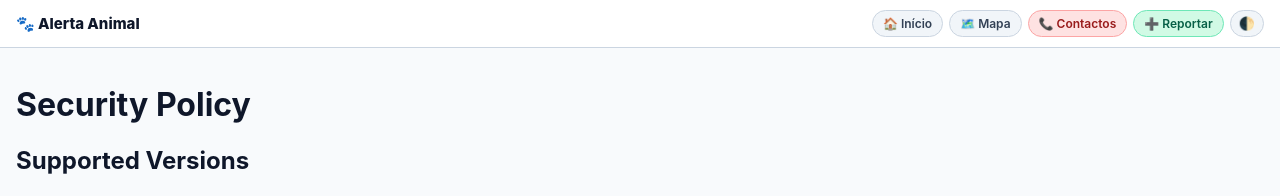
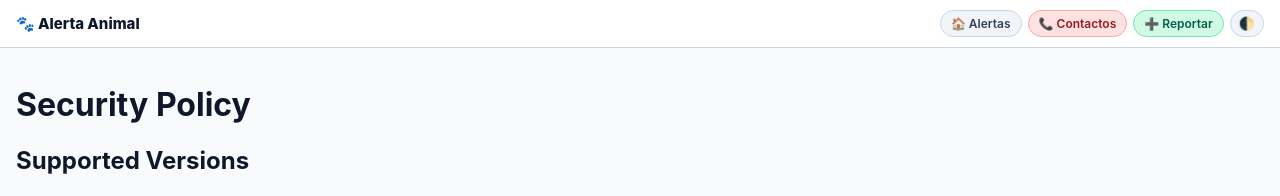
Before and after one commit to ajudaanimal/alerta, a Jekyll site: the page built from SECURITY.md, in a window 1280 px wide. Shown: the top 196 px of the page. Built offline with Jekyll 4.4.1, drawn with Linux system fonts in a browser that asks for light colours; our own code applies the rules of GitHub Pages for plain Markdown files.

Commit message:
Update default.html

```diff
--- a/_layouts/default.html
+++ b/_layouts/default.html
@@ -204,8 +204,7 @@
 
         <div class="header-right-group">
             <nav class="fs-nav-links" aria-label="Navegação Principal">
-                <a href="{{ '/' | relative_url }}" class="fs-pill">🏠 Início</a>
-                <a href="{{ '/mapa.html' | relative_url }}" class="fs-pill">🗺️ Mapa</a>
+                <a href="{{ '/' | relative_url }}" class="fs-pill">🏠 Alertas</a>
                 <a href="{{ '/emergencia/' | relative_url }}" class="fs-pill btn-emergency">📞 Contactos</a>
                 <a href="https://forms.gle/H8KxdxXfuZz69mW56" target="_blank" rel="noopener noreferrer" class="fs-pill btn-report">➕ Reportar</a>
             </nav>
```
